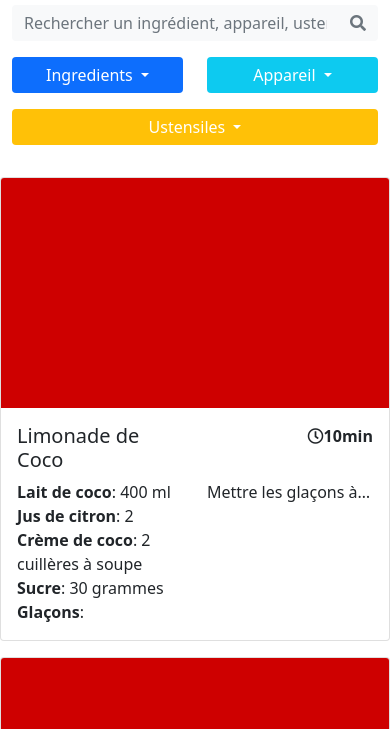
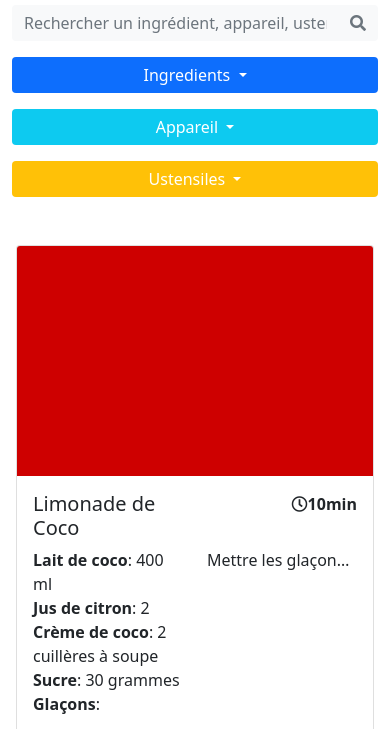
Before and after one commit to ExvigilareGemini/AdelinDubois_7_21022021, a website: page index.html in a window 390 px wide. Shown: the part 115-844 px from the top of the page. Drawn offline with nearby package versions, Linux system fonts and the light colour scheme.

Commit message:
dropdown layout

```diff
--- a/assets/css/style.css
+++ b/assets/css/style.css
@@ -1,3 +1,5 @@
 .dropdown-large {
-    min-width: 500px;
+    width: 80vw;
+    max-width: 500px;
+    min-width: 280px;
 }
--- a/index.html
+++ b/index.html
@@ -38,7 +38,7 @@
         <div class="row">
 
             <!-- Ingrédients -->
-            <div class="dropdown mt-3 col col-md-3 col-lg-2" >
+            <div class="dropdown mt-3 col-12 col-md-3 col-lg-2" >
                 <button class="btn btn-secondary dropdown-toggle bg-primary border-0 w-100" type="button" id="dropdownMenuButton" data-toggle="dropdown" aria-haspopup="true" aria-expanded="false">
                 Ingredients
                 </button>
@@ -71,7 +71,7 @@
             </div>
 
             <!-- Appareils -->
-            <div class="dropdown mt-3 col col-md-3 col-lg-2">
+            <div class="dropdown mt-3 col-12 col-md-3 col-lg-2">
                 <button class="btn btn-secondary dropdown-toggle bg-info border-0 w-100" type="button" id="dropdownMenuButton" data-toggle="dropdown" aria-haspopup="true" aria-expanded="false">
                 Appareil
                 </button>
@@ -110,7 +110,7 @@
             </div>
 
             <!-- Ustensiles -->
-            <div class="dropdown mt-3 col col-md-3 col-lg-2">
+            <div class="dropdown mt-3 col-12 col-md-3 col-lg-2">
                 <button class="btn btn-secondary dropdown-toggle bg-warning border-0 w-100" type="button" id="dropdownMenuButton" data-toggle="dropdown" aria-haspopup="true" aria-expanded="false">
                 Ustensiles
                 </button>
@@ -154,7 +154,7 @@
 
         <!-- CARD -->
         <div class="container mt-3">
-            <div class="row container-cards">
+            <div class="row container-cards p-3">
             </div>
         </div>
 
```
